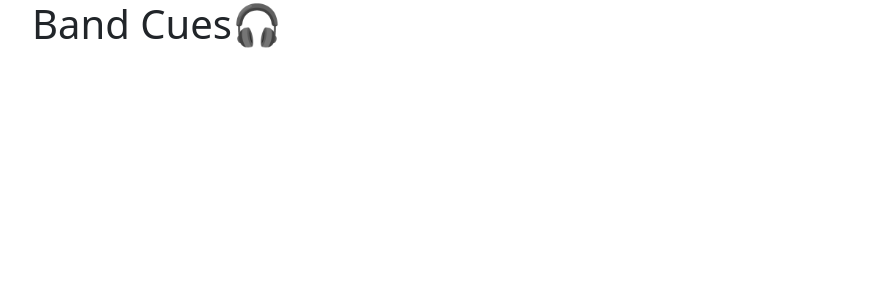
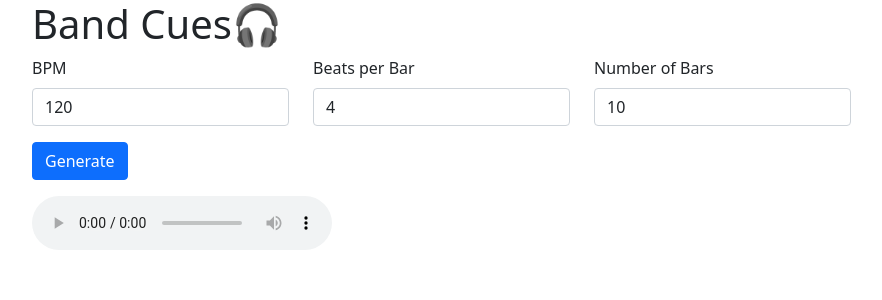
Before and after one commit to david-loe/band-cues, a Vue app: page / in a window 1280 px wide. Shown: the top 300 px of the page, without its empty margins (50-932 px from the left). Built offline with nearby package versions, Linux system fonts and the light colour scheme.

Commit message:
generate click

```diff
--- a/package.json
+++ b/package.json
@@ -11,6 +11,7 @@
     "bootstrap": "^5.1.3",
     "bootstrap-icons": "^1.8.1",
     "core-js": "^3.8.3",
+    "tone": "^14.7.77",
     "vue": "^3.2.13"
   },
   "devDependencies": {
--- a/src/App.vue
+++ b/src/App.vue
@@ -1,21 +1,124 @@
 <template>
-<div class="container">
-  <h1>Band Cues🎧</h1>
-</div>
+  <div class="container">
+    <h1>Band Cues🎧</h1>
 
+    <div class="row mb-3">
+      <div class="col-auto">
+        <label for="bpm" class="form-label">BPM</label>
+        <input type="number" class="form-control" id="bpm" v-model="bpm" />
+      </div>
+      <div class="col-auto">
+        <label for="beatsPerBar" class="form-label">Beats per Bar</label>
+        <input type="number" class="form-control" id="beatsPerBar" v-model="beatsPerBar" />
+      </div>
+      <div class="col-auto">
+        <label for="numberOFBars" class="form-label">Number of Bars</label>
+        <input type="number" class="form-control" id="numberOFBars" v-model="numberOfBars" />
+      </div>
+    </div>
+    <div class="mb-3">
+      <button type="button" class="btn btn-primary" v-on:click="generate()">Generate</button>
+    </div>
+    <audio controls :src="cueTrack"></audio>
+  </div>
 </template>
 
 <script>
-
+import * as Tone from 'tone'
 export default {
   name: 'App',
-  components: {
+  components: {},
+  data() {
+    return {
+      bpm: 120,
+      beatsPerBar: 4,
+      numberOfBars: 10,
+      cueDuration: 5,
+      cueTrack: '',
+    }
   },
-  data(){
-    return {
+  methods: {
+    async generate() {
+      this.cueDuration = Math.ceil((60 / this.bpm) * this.beatsPerBar * this.numberOfBars)
+      var countBeats = 0
 
-    }
-  }
+      const buffer = await Tone.Offline(({ transport }) => {
+        const osc = new Tone.Oscillator().toDestination()
+        transport.bpm.value = this.bpm
+        transport.scheduleRepeat((time) => {
+          if (++countBeats > this.numberOfBars * this.beatsPerBar) {
+            transport.stop()
+          } else {
+            osc.start(time).stop(time + 0.05)
+          }
+        }, '4n')
+        transport.start()
+      }, this.cueDuration)
+
+      this.cueTrack = URL.createObjectURL(this.bufferToWave(buffer.get()))
+      console.log(this.cueTrack)
+    },
+    // Source: https://www.russellgood.com/how-to-convert-audiobuffer-to-audio-file/
+    /**Convert an AudioBuffer to a Blob using WAVE representation
+     *
+     * @param {AudioBuffer} abuffer
+     */
+    bufferToWave(abuffer) {
+      var numOfChan = abuffer.numberOfChannels,
+        length = abuffer.length * numOfChan * 2 + 44,
+        buffer = new ArrayBuffer(length),
+        view = new DataView(buffer),
+        channels = [],
+        i,
+        sample,
+        offset = 0,
+        pos = 0
+
+      // write WAVE header
+      setUint32(0x46464952) // "RIFF"
+      setUint32(length - 8) // file length - 8
+      setUint32(0x45564157) // "WAVE"
+
+      setUint32(0x20746d66) // "fmt " chunk
+      setUint32(16) // length = 16
+      setUint16(1) // PCM (uncompressed)
+      setUint16(numOfChan)
+      setUint32(abuffer.sampleRate)
+      setUint32(abuffer.sampleRate * 2 * numOfChan) // avg. bytes/sec
+      setUint16(numOfChan * 2) // block-align
+      setUint16(16) // 16-bit (hardcoded in this demo)
+
+      setUint32(0x61746164) // "data" - chunk
+      setUint32(length - pos - 4) // chunk length
+
+      // write interleaved data
+      for (i = 0; i < abuffer.numberOfChannels; i++) channels.push(abuffer.getChannelData(i))
+
+      while (pos < length) {
+        for (i = 0; i < numOfChan; i++) {
+          // interleave channels
+          sample = Math.max(-1, Math.min(1, channels[i][offset])) // clamp
+          sample = (0.5 + sample < 0 ? sample * 32768 : sample * 32767) | 0 // scale to 16-bit signed int
+          view.setInt16(pos, sample, true) // write 16-bit sample
+          pos += 2
+        }
+        offset++ // next source sample
+      }
+
+      // create Blob
+      return new Blob([buffer], { type: 'audio/wav' })
+
+      function setUint16(data) {
+        view.setUint16(pos, data, true)
+        pos += 2
+      }
+
+      function setUint32(data) {
+        view.setUint32(pos, data, true)
+        pos += 4
+      }
+    },
+  },
 }
 </script>
 
```
Also changed, not shown: .prettierrc.json (added), 1 other file (tests, documents, lock files or other folders).
